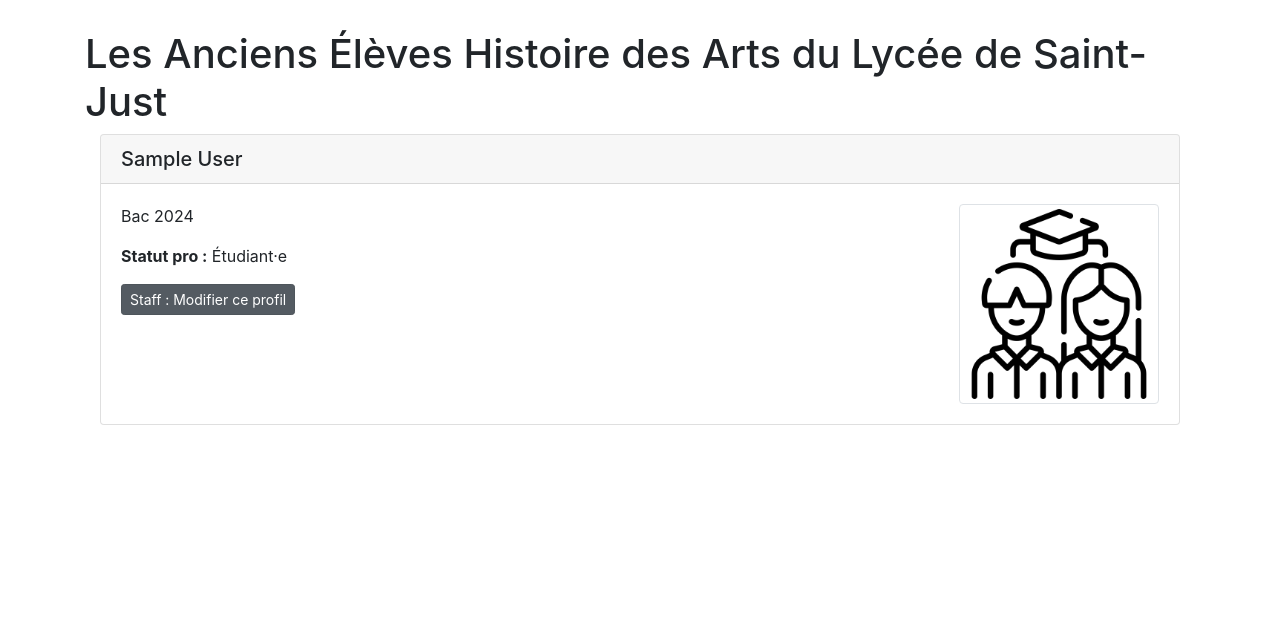
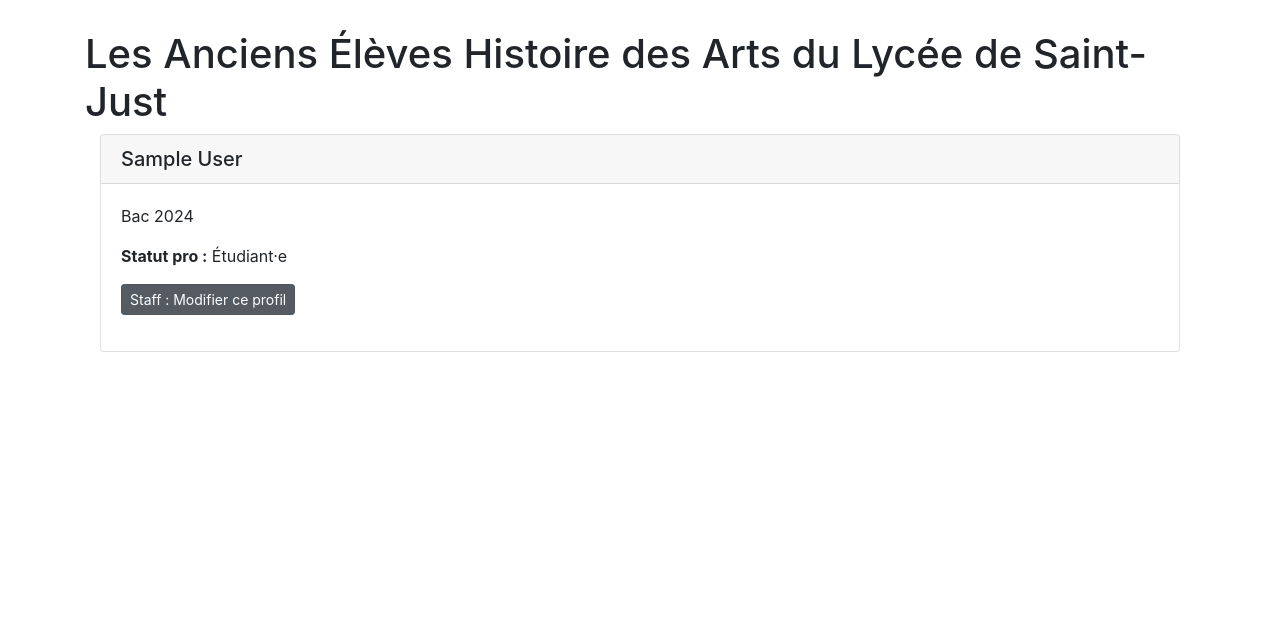
Before and after one commit to philippe-lemaire/alumni-hida, a Django app: template trombinoscope/templates/trombinoscope/alumni_list.html in a window 1280 px wide. Shown: the part 62-706 px from the top of the page. Run offline with Django 4.2, Linux system fonts and the light colour scheme; the template is opened without the code that fills it: values that come from a table or form of the project are taken from there, others are empty; the visitor is signed in with stand-in values (Sample User, id 1); data comes from the database, SQL or seed files in the repository; some libraries are stand-ins or nearby versions.

Commit message:
removed default photo, too ugly

```diff
--- a/trombinoscope/templates/trombinoscope/alumni_list.html
+++ b/trombinoscope/templates/trombinoscope/alumni_list.html
@@ -18,8 +18,6 @@
     <!-- image -->
     {% if alumnus.photo %}
     <img class="rounded float-right img-thumbnail" width=200 height=200 src="{% get_media_prefix %}{{alumnus.photo}}" alt="Portrait de {{ alumnus.first_name }} {{ alumnus.last_name }}">
-    {% else %}
-      <img class="rounded float-right img-thumbnail" width=200 height=200 src="{% static 'trombinoscope/icons/classmates.png' %}" alt="Image par défaut représentant des étudiants">
     {% endif %}
     <!-- end image-->
 
```
